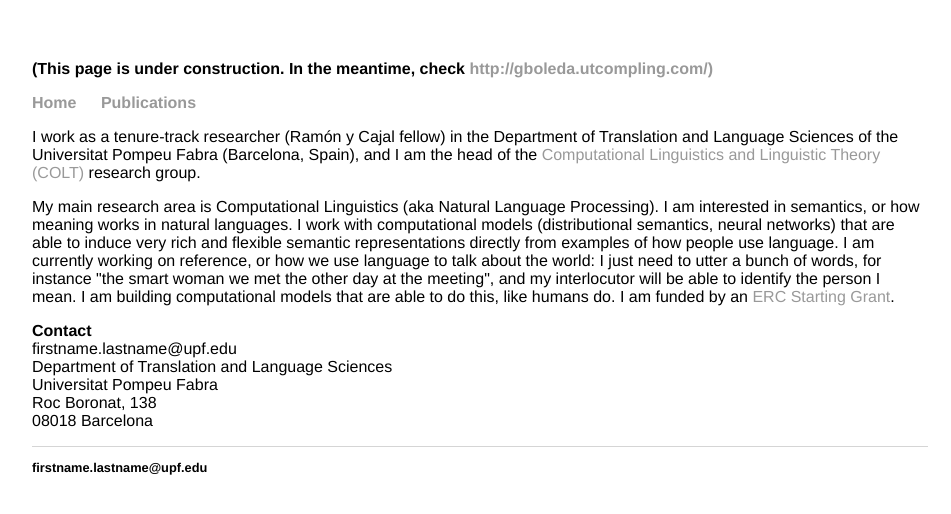
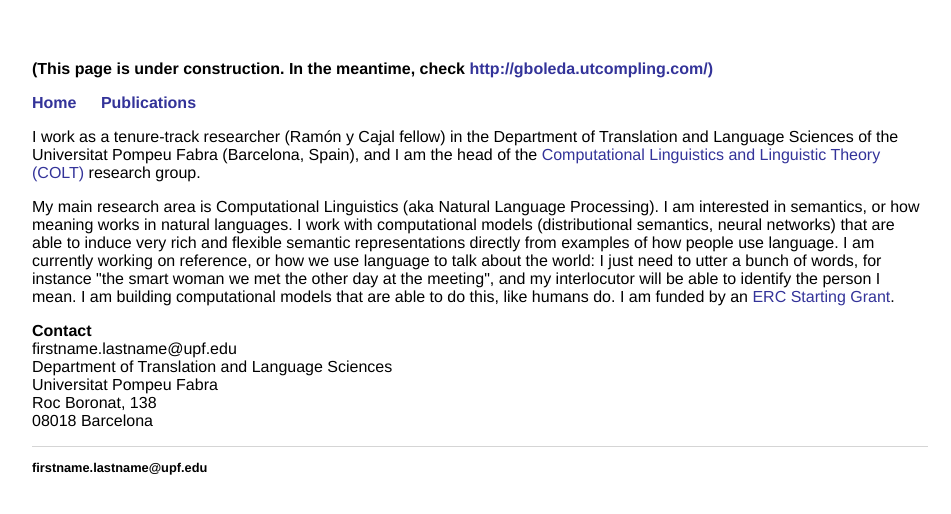
Before and after one commit to gboleda/gboleda.github.io, a Jekyll site: the page built from index.html, in a window 1280 px wide. Shown: the top 514 px of the page, without its empty margins (160-1111 px from the left). Built offline with Jekyll 4.4.1, drawn with Linux system fonts in a browser that asks for light colours.

Commit message:
Update main.css

```diff
--- a/css/main.css
+++ b/css/main.css
@@ -14,7 +14,7 @@
 }
 a {
     text-decoration: none;
-    color: #999;
+    color: #339;
 }
 a:hover {
     text-decoration: underline;
```
